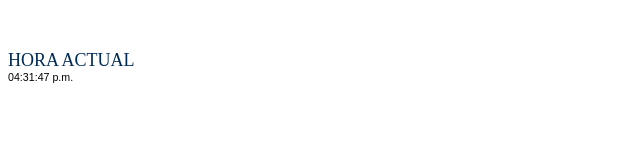
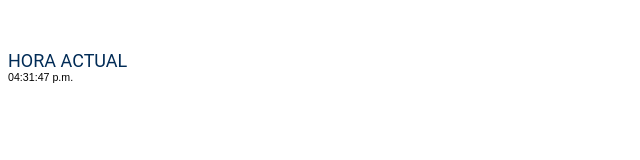
Before and after one commit to iscdiegojuan04-rgb/reloj, a plain HTML site: page index.html in a window 1280 px wide. Shown: the full height of the page, 0-640 px from the left. Drawn offline with Linux system fonts and the light colour scheme.

Commit message:
Update index.html

```diff
--- a/index.html
+++ b/index.html
@@ -20,7 +20,7 @@
     </style>
 </head>
 <body>
-<FONT FACE="ROBOTO BOLD" SIZE=4 COLOR="002B56">
+<FONT FACE="Roboto" SIZE=4 COLOR="002B56">
  HORA ACTUAL</FONT>
     <div id="time">Cargando...</div>
 
```
